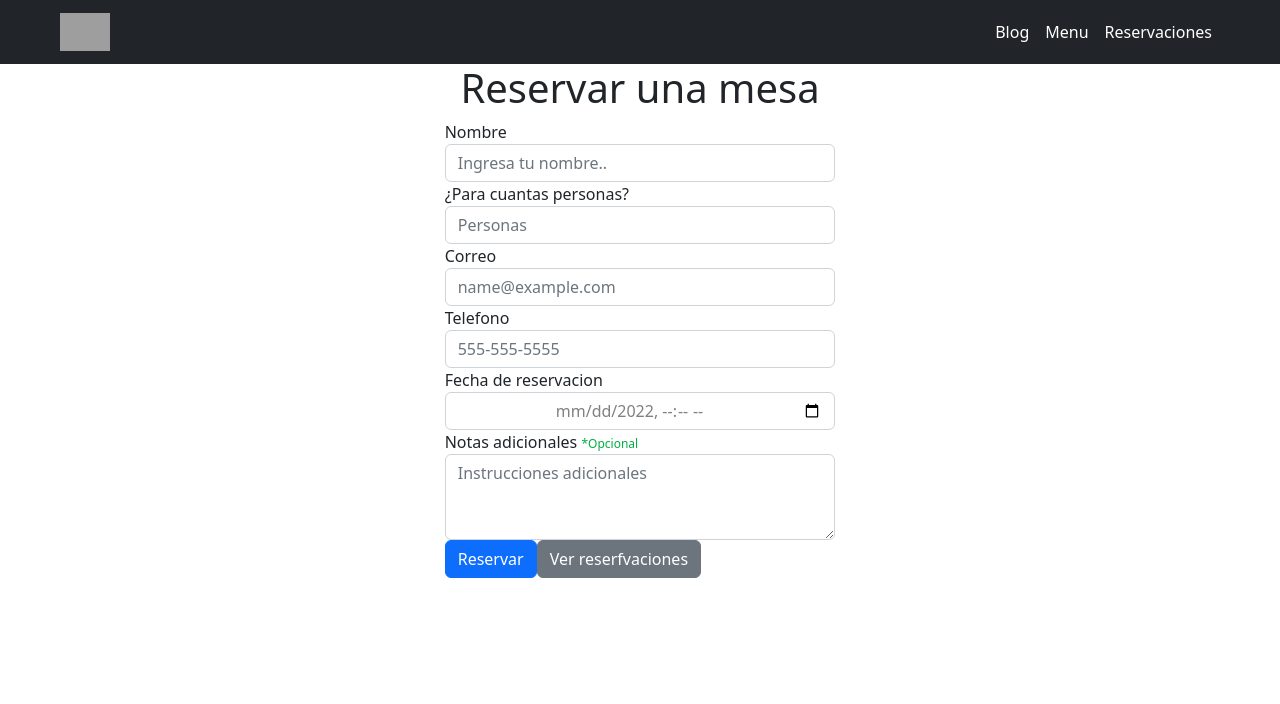
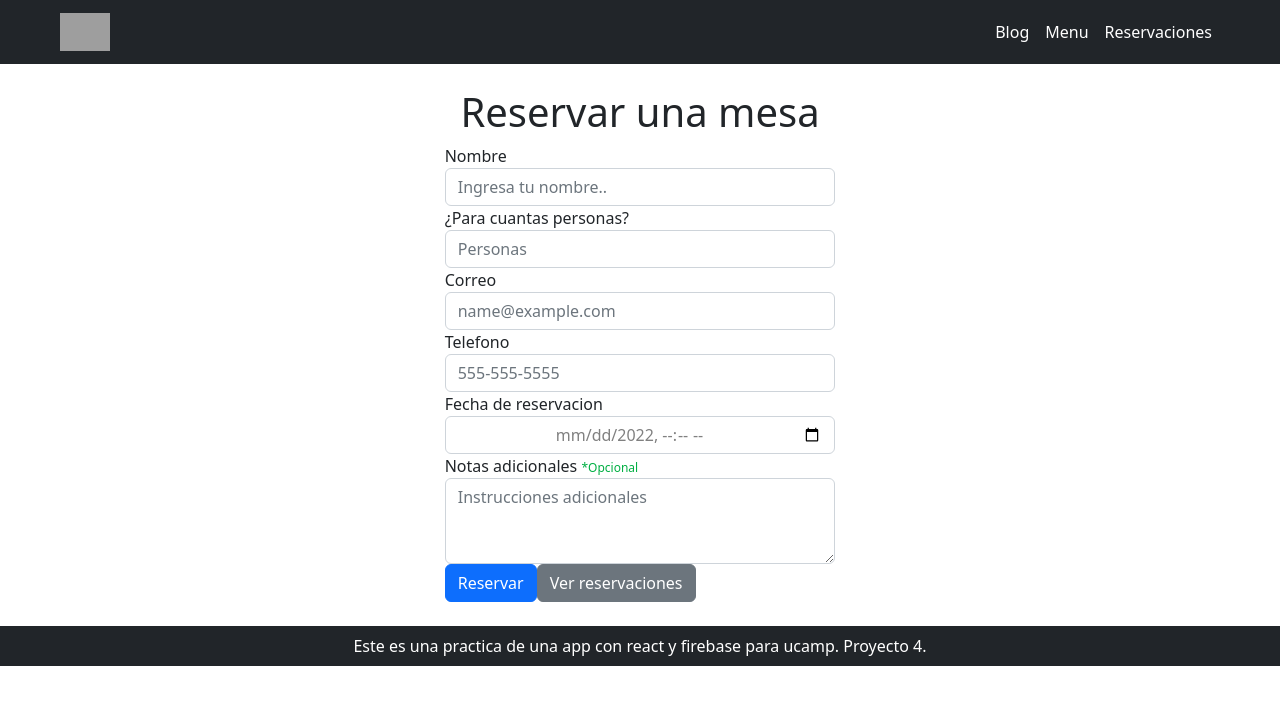
Before and after one commit to AlexQJ/restaurant-app, a React (Create React App) app: page /reservaciones in a window 1280 px wide. Shown: the top 704 px of the page. Built offline with nearby package versions, Linux system fonts and the light colour scheme; grey boxes are pictures that could not be loaded.

Commit message:
agregado footer en las vistas

```diff
--- a/src/components/Menu/Menu.jsx
+++ b/src/components/Menu/Menu.jsx
@@ -1,5 +1,6 @@
 import React from 'react'
 import Navigation from '../Navigation/Navigation'
+import Footer from '../Footer/Footer'
 import { menu } from '../../data'
 import './style.css'
 
@@ -76,6 +77,8 @@ const Menu = () => {
             </div>
           </div>
         </div>
+
+        <Footer />
     </>
   )
 }
--- a/src/components/Reservaciones/Reservaciones.jsx
+++ b/src/components/Reservaciones/Reservaciones.jsx
@@ -1,5 +1,6 @@
 import React, { useState } from "react";
 import Navigation from "../Navigation/Navigation";
+import Footer from '../Footer/Footer'
 import { createItem, getItems } from "../../manage";
 import "./style.css";
 import Success from "../Success/Success";
@@ -35,7 +36,7 @@ const Reservaciones = () => {
       <div className="container">
         <div className="row">
           <div className="col">
-            <section className="formulario">
+            <section className="formulario my-4">
               <h1>Reservar una mesa</h1>
               <Success />
               <form>
@@ -119,13 +120,15 @@ const Reservaciones = () => {
                   className="btn btn-secondary"
                   onClick={handleRequest}
                 >
-                  Ver reserfvaciones
+                  Ver reservaciones
                 </button>
               </form>
             </section>
           </div>
         </div>
       </div>
+<Footer />
+
     </>
   );
 };
```
